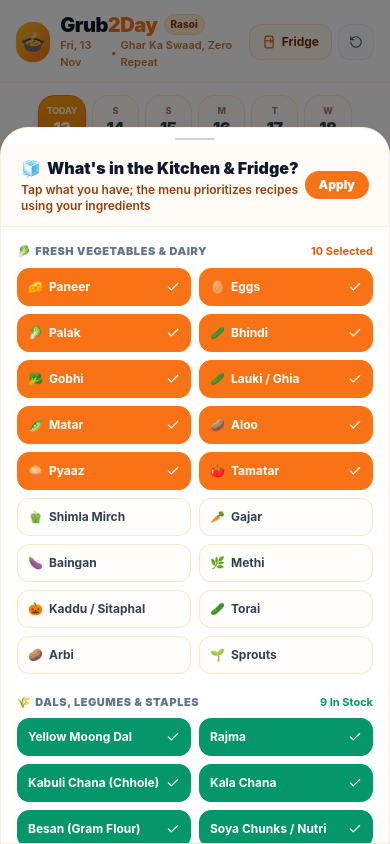
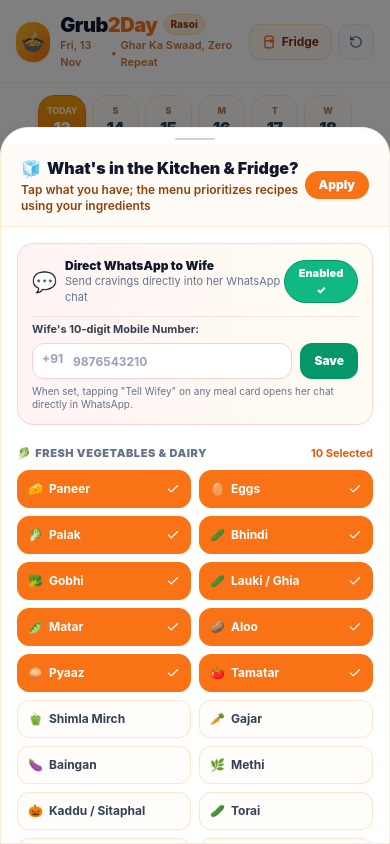
Before and after one commit to aks2103/Grub2Day, a React (Vite) app: page / in a window 390 px wide. Both pictures are taken after a click on the button "Fridge". Shown: the top 844 px of the page. Built offline with nearby package versions, Linux system fonts and the light colour scheme; no server answers.

Commit message:
Support direct-to-wife WhatsApp with phone number and optional Craving-only mode

```diff
--- a/src/App.tsx
+++ b/src/App.tsx
@@ -38,6 +38,29 @@ export const App: React.FC = () => {
   });
   const [swapOptions, setSwapOptions] = useState<Recipe[]>([]);
   const [allSlotRecipes, setAllSlotRecipes] = useState<Recipe[]>([]);
+
+  // Wife Notification & Craving Preferences
+  const [wifePhone, setWifePhone] = useState<string>(() => localStorage.getItem('wife_whatsapp_phone') || '');
+  const [showWhatsAppShare, setShowWhatsAppShare] = useState<boolean>(() => {
+    const saved = localStorage.getItem('show_whatsapp_share');
+    return saved !== null ? saved === 'true' : true;
+  });
+
+  const handleUpdateWifePhone = (phone: string) => {
+    setWifePhone(phone);
+    localStorage.setItem('wife_whatsapp_phone', phone);
+    showToast("📱 Wife's WhatsApp number saved!");
+  };
+
+  const handleToggleWhatsAppShare = (show: boolean) => {
+    setShowWhatsAppShare(show);
+    localStorage.setItem('show_whatsapp_share', String(show));
+    if (show) {
+      showToast("💬 WhatsApp sharing enabled");
+    } else {
+      showToast("❤️ WhatsApp removed. Pure Craving mode active!");
+    }
+  };
 
   const recipesMap = useMemo(() => {
     const map = new Map<string, Recipe>();
@@ -267,6 +290,9 @@ export const App: React.FC = () => {
             onSwapClick={() => handleSwapClick(selectedDayIndex, 'breakfast')}
             onOpenHowToCook={(rec) => { setHowToCookRecipe(rec); setHowToCookOpen(true); }}
             onToggleCraving={(isCraving) => handleToggleCraving(selectedDayIndex, 'breakfast', isCraving)}
+            wifePhone={wifePhone}
+            showWhatsAppShare={showWhatsAppShare}
+            onUpdateWifePhone={handleUpdateWifePhone}
           />
 
           <FoodieMealCard
@@ -278,6 +304,9 @@ export const App: React.FC = () => {
             onSwapClick={() => handleSwapClick(selectedDayIndex, 'lunch')}
             onOpenHowToCook={(rec) => { setHowToCookRecipe(rec); setHowToCookOpen(true); }}
             onToggleCraving={(isCraving) => handleToggleCraving(selectedDayIndex, 'lunch', isCraving)}
+            wifePhone={wifePhone}
+            showWhatsAppShare={showWhatsAppShare}
+            onUpdateWifePhone={handleUpdateWifePhone}
           />
 
           <FoodieMealCard
@@ -290,6 +319,9 @@ export const App: React.FC = () => {
             onOpenHowToCook={(rec) => { setHowToCookRecipe(rec); setHowToCookOpen(true); }}
             onToggleCraving={(isCraving) => handleToggleCraving(selectedDayIndex, 'dinner', isCraving)}
             onToggleDiningOut={(isOut) => handleToggleDiningOut(selectedDayIndex, isOut)}
+            wifePhone={wifePhone}
+            showWhatsAppShare={showWhatsAppShare}
+            onUpdateWifePhone={handleUpdateWifePhone}
           />
         </div>
       </main>
@@ -323,6 +355,10 @@ export const App: React.FC = () => {
         pantry={pantry}
         onUpdatePantry={handleUpdatePantry}
         onApply={handleFullReplan}
+        wifePhone={wifePhone}
+        onUpdateWifePhone={handleUpdateWifePhone}
+        showWhatsAppShare={showWhatsAppShare}
+        onToggleWhatsAppShare={handleToggleWhatsAppShare}
       />
     </div>
   );
--- a/src/components/FoodieMealCard.tsx
+++ b/src/components/FoodieMealCard.tsx
@@ -12,6 +12,9 @@ interface FoodieMealCardProps {
   onOpenHowToCook: (recipe: Recipe) => void;
   onToggleCraving?: (isCraving: boolean) => void;
   onToggleDiningOut?: (isDiningOut: boolean) => void;
+  wifePhone?: string;
+  showWhatsAppShare?: boolean;
+  onUpdateWifePhone?: (phone: string) => void;
 }
 
 const SLOT_STYLES: Record<MealSlot, { title: string; emoji: string; accent: string; badge: string }> = {
@@ -52,18 +55,41 @@ export const FoodieMealCard: React.FC<FoodieMealCardProps> = ({
   onOpenHowToCook,
   onToggleCraving,
   onToggleDiningOut,
+  wifePhone,
+  showWhatsAppShare = true,
+  onUpdateWifePhone,
 }) => {
   const meta = SLOT_STYLES[slot];
 
   const handleShareWithWife = () => {
     if (!recipe) return;
+    let targetPhone = wifePhone || localStorage.getItem('wife_whatsapp_phone') || '';
+    if (!targetPhone) {
+      const entered = window.prompt(
+        "Enter your wife's 10-digit mobile number for 1-tap direct WhatsApp:\n(e.g. 9876543210)\n\nTip: You can hide the WhatsApp button anytime in Pantry (🧊) settings.",
+        ""
+      );
+      if (!entered || !entered.trim()) {
+        return;
+      }
+      let cleaned = entered.replace(/\D/g, '');
+      if (cleaned.length === 10) {
+        cleaned = '91' + cleaned;
+      }
+      localStorage.setItem('wife_whatsapp_phone', cleaned);
+      targetPhone = cleaned;
+      if (onUpdateWifePhone) {
+        onUpdateWifePhone(cleaned);
+      }
+    }
+
     const mealName = recipe.hindiName ? `${recipe.name} (${recipe.hindiName})` : recipe.name;
     const slotTitle = meta.title.split('(')[0].trim();
     const appUrl = window.location.origin;
     const text = encodeURIComponent(
       `Hey! Aaj ${slotTitle} mein *${mealName}* khane ka mann hai 😋❤️\n\nAlok's Protein add-on: ${recipe.husbandProteinBooster}\n\nCheck on Grub2Day: ${appUrl}`
     );
-    window.open(`https://wa.me/?text=${text}`, '_blank');
+    window.open(`https://wa.me/${targetPhone}?text=${text}`, '_blank');
   };
 
   // Dining Out Card
@@ -187,11 +213,12 @@ export const FoodieMealCard: React.FC<FoodieMealCardProps> = ({
         </div>
       </div>
 
-      {/* Craving & Wife Notification Bar (1-Tap Share & Visual Banner) */}
-      <div className="bg-gradient-to-r from-rose-50/80 to-amber-50/80 rounded-xl p-2.5 border border-rose-200/70 mb-3 flex items-center justify-between gap-2">
+      {/* Craving & Wife Notification Bar (Direct WhatsApp or Clean Craving-Only) */}
+      {showWhatsAppShare ? (
+        <div className="bg-gradient-to-r from-rose-50/80 to-amber-50/80 rounded-xl p-2 border border-rose-200/70 mb-3 flex items-center justify-between gap-2">
           <button
             onClick={() => onToggleCraving && onToggleCraving(!entry.isHusbandCraving)}
-          className={`inline-flex items-center gap-1.5 px-3 py-1.5 rounded-lg text-xs font-black transition-all active:scale-95 ${
+            className={`flex-1 py-2 px-2.5 rounded-lg text-xs font-black transition-all active:scale-95 flex items-center justify-center gap-1.5 ${
               entry.isHusbandCraving
                 ? 'bg-rose-500 text-white shadow-xs'
                 : 'bg-white hover:bg-rose-100 text-rose-700 border border-rose-200'
@@ -199,18 +226,34 @@ export const FoodieMealCard: React.FC<FoodieMealCardProps> = ({
             title="Mark this as your craving today"
           >
             <Heart className={`w-3.5 h-3.5 ${entry.isHusbandCraving ? 'fill-white text-white' : 'text-rose-500'}`} />
-          <span>{entry.isHusbandCraving ? "Alok's Craving ❤️" : 'Craving this?'}</span>
+            <span className="truncate">{entry.isHusbandCraving ? "Alok's Craving ❤️" : 'Craving this?'}</span>
           </button>
 
           <button
             onClick={handleShareWithWife}
-          className="inline-flex items-center gap-1.5 px-3 py-1.5 rounded-lg bg-emerald-600 hover:bg-emerald-700 active:scale-95 text-white text-xs font-bold transition-all shadow-2xs"
-          title="Send instant WhatsApp message to Wifey"
+            className="flex-1 py-2 px-2.5 rounded-lg bg-emerald-600 hover:bg-emerald-700 active:scale-95 text-white text-xs font-bold transition-all shadow-2xs flex items-center justify-center gap-1.5"
+            title="Send direct WhatsApp message straight to Wife's chat"
           >
             <MessageCircle className="w-3.5 h-3.5" />
-          <span>Tell Wifey 💬</span>
+            <span className="truncate">Tell Wifey 💬</span>
           </button>
         </div>
+      ) : (
+        <div className="mb-3">
+          <button
+            onClick={() => onToggleCraving && onToggleCraving(!entry.isHusbandCraving)}
+            className={`w-full py-2.5 px-3 rounded-xl text-xs font-black transition-all active:scale-95 flex items-center justify-center gap-2 ${
+              entry.isHusbandCraving
+                ? 'bg-rose-500 text-white shadow-xs ring-2 ring-rose-200'
+                : 'bg-rose-50/70 hover:bg-rose-100 text-rose-700 border border-rose-200/80'
+            }`}
+            title="Mark this as your craving today"
+          >
+            <Heart className={`w-4 h-4 ${entry.isHusbandCraving ? 'fill-white text-white' : 'text-rose-500'}`} />
+            <span>{entry.isHusbandCraving ? "Alok is Craving This Today ❤️" : 'Craving this dish today?'}</span>
+          </button>
+        </div>
+      )}
 
       {/* Action Controls - Structured Mobile Grid (Never Wraps Awkwardly) */}
       <div className="pt-2.5 border-t border-slate-100 space-y-2">
--- a/src/components/FoodiePantrySheet.tsx
+++ b/src/components/FoodiePantrySheet.tsx
@@ -9,6 +9,10 @@ interface FoodiePantrySheetProps {
   pantry: PantryState;
   onUpdatePantry: (updated: PantryState) => Promise<void>;
   onApply: () => void;
+  wifePhone?: string;
+  onUpdateWifePhone?: (phone: string) => void;
+  showWhatsAppShare?: boolean;
+  onToggleWhatsAppShare?: (show: boolean) => void;
 }
 
 export const FoodiePantrySheet: React.FC<FoodiePantrySheetProps> = ({
@@ -17,11 +21,34 @@ export const FoodiePantrySheet: React.FC<FoodiePantrySheetProps> = ({
   pantry,
   onUpdatePantry,
   onApply,
+  wifePhone = '',
+  onUpdateWifePhone,
+  showWhatsAppShare = true,
+  onToggleWhatsAppShare,
 }) => {
   const [veggies, setVeggies] = useState<Set<string>>(new Set(pantry.availableVeggies));
   const [staples, setStaples] = useState<Set<string>>(new Set(pantry.staplesInStock));
+  const [phoneInput, setPhoneInput] = useState<string>(() => {
+    // Strip leading 91 for easier 10-digit editing if present
+    const raw = wifePhone || localStorage.getItem('wife_whatsapp_phone') || '';
+    return raw.startsWith('91') && raw.length === 12 ? raw.slice(2) : raw;
+  });
+  const [savedSuccess, setSavedSuccess] = useState<boolean>(false);
 
   if (!isOpen) return null;
+
+  const handleSavePhone = () => {
+    let cleaned = phoneInput.replace(/\D/g, '');
+    if (cleaned.length === 10) {
+      cleaned = '91' + cleaned;
+    }
+    localStorage.setItem('wife_whatsapp_phone', cleaned);
+    if (onUpdateWifePhone) {
+      onUpdateWifePhone(cleaned);
+    }
+    setSavedSuccess(true);
+    setTimeout(() => setSavedSuccess(false), 2500);
+  };
 
   const toggleVeggie = async (id: string) => {
     const next = new Set(veggies);
@@ -80,8 +107,74 @@ export const FoodiePantrySheet: React.FC<FoodiePantrySheetProps> = ({
           </button>
         </div>
 
-        {/* Grid of Groceries */}
+        {/* Grid of Groceries & Settings */}
         <div className="p-4 overflow-y-auto space-y-5 flex-1">
+          {/* Wife's WhatsApp & Craving Option */}
+          <div className="bg-gradient-to-r from-rose-50/80 to-amber-50/60 rounded-2xl border border-rose-200/80 p-3.5 space-y-2.5">
+            <div className="flex items-center justify-between">
+              <div className="flex items-center gap-2">
+                <span className="text-xl">💬</span>
+                <div>
+                  <h4 className="text-xs font-black text-slate-900 leading-tight">
+                    Direct WhatsApp to Wife
+                  </h4>
+                  <p className="text-[11px] text-slate-500">
+                    Send cravings directly into her WhatsApp chat
+                  </p>
+                </div>
+              </div>
+              {onToggleWhatsAppShare && (
+                <button
+                  onClick={() => onToggleWhatsAppShare(!showWhatsAppShare)}
+                  className={`text-[11px] font-black px-2.5 py-1 rounded-full border transition-all ${
+                    showWhatsAppShare
+                      ? 'bg-emerald-500 text-white border-emerald-600 shadow-2xs'
+                      : 'bg-white text-slate-600 border-slate-300'
+                  }`}
+                >
+                  {showWhatsAppShare ? 'Enabled ✓' : 'Hidden (Craving Only)'}
+                </button>
+              )}
+            </div>
+
+            {showWhatsAppShare ? (
+              <div className="space-y-1.5 pt-1 border-t border-rose-200/50">
+                <label className="text-[11px] font-bold text-slate-700 block">
+                  Wife's 10-digit Mobile Number:
+                </label>
+                <div className="flex gap-2">
+                  <div className="relative flex-1">
+                    <span className="absolute left-2.5 top-2 text-xs font-bold text-slate-400">
+                      +91
+                    </span>
+                    <input
+                      type="tel"
+                      placeholder="9876543210"
+                      value={phoneInput}
+                      onChange={(e) => setPhoneInput(e.target.value)}
+                      className="w-full h-9 pl-10 pr-3 rounded-xl border border-rose-200 bg-white text-xs font-bold text-slate-800 placeholder-slate-400 focus:outline-none focus:ring-2 focus:ring-emerald-400"
+                    />
+                  </div>
+                  <button
+                    onClick={handleSavePhone}
+                    className="h-9 px-3.5 rounded-xl bg-emerald-600 hover:bg-emerald-700 active:scale-95 text-white text-xs font-black transition-all shadow-2xs flex-shrink-0"
+                  >
+                    {savedSuccess ? 'Saved ✓' : 'Save'}
+                  </button>
+                </div>
+                <p className="text-[10px] text-slate-500 leading-tight">
+                  When set, tapping "Tell Wifey" on any meal card opens her chat directly in WhatsApp.
+                </p>
+              </div>
+            ) : (
+              <div className="pt-1 border-t border-rose-200/50">
+                <p className="text-[11px] text-rose-900 font-semibold bg-white/70 p-2 rounded-xl border border-rose-200/50">
+                  ✨ WhatsApp button is removed from all cards. You will only see the clean <strong>Alok's Craving ❤️</strong> button!
+                </p>
+              </div>
+            )}
+          </div>
+
           {/* Fresh Vegetables */}
           <div>
             <div className="flex items-center justify-between mb-2">
```
Lines whose indentation alone changed are shown as unchanged.
